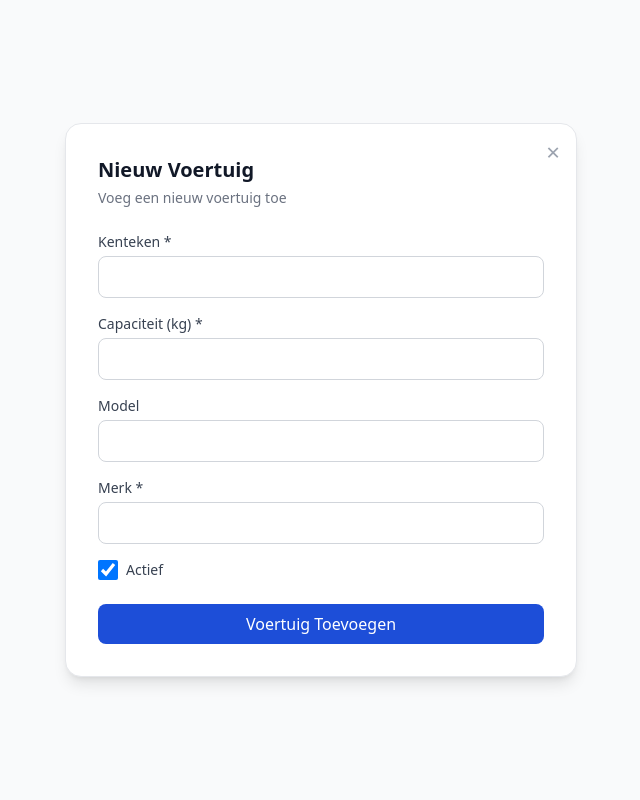
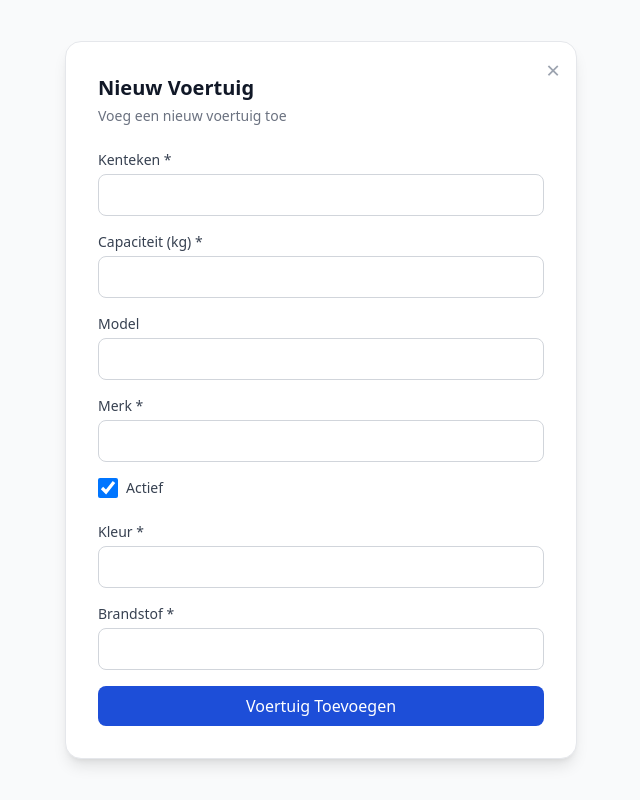
Before and after one commit to A-D-DBS-application/web-application-2025-group-5, a Flask app: page /admin/vehicles/new in a window 1280 px wide. Shown: the whole page, without its empty margins (319-959 px from the left). Run offline with Flask 3, Linux system fonts and the light colour scheme; the visitor is signed in with stand-in values (Sample User, id 1); some libraries are stand-ins or nearby versions.

Commit message:
color fuel

```diff
--- a/app/templates/vehicle_create.html
+++ b/app/templates/vehicle_create.html
@@ -42,6 +42,17 @@
         <span class="text-sm text-gray-700">Actief</span>
       </label>
 
+      <!-- Color -->
+      <label class="block text-sm font-medium text-gray-700 mb-1">Kleur *</label>
+      <input type="text" name="color" required
+          class="w-full border border-gray-300 rounded-lg px-3 py-2 mb-4" />
+
+      <!-- Fuel Type -->
+      <label class="block text-sm font-medium text-gray-700 mb-1">Brandstof *</label>
+      <input type="text" name="fuel_type" required
+          class="w-full border border-gray-300 rounded-lg px-3 py-2 mb-4" />
+
+
       <button type="submit"
         class="w-full bg-blue-700 hover:bg-blue-800 text-white font-medium py-2 rounded-lg">
         Voertuig Toevoegen
```
